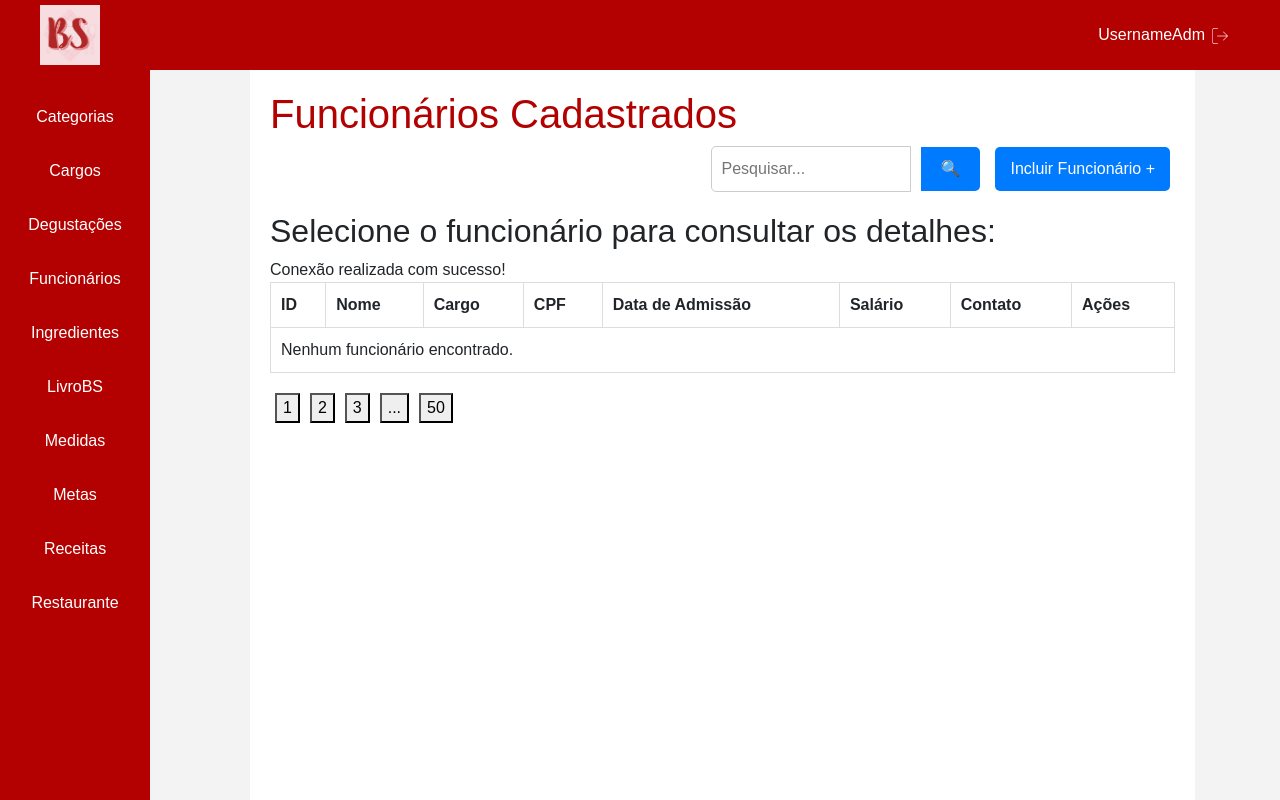
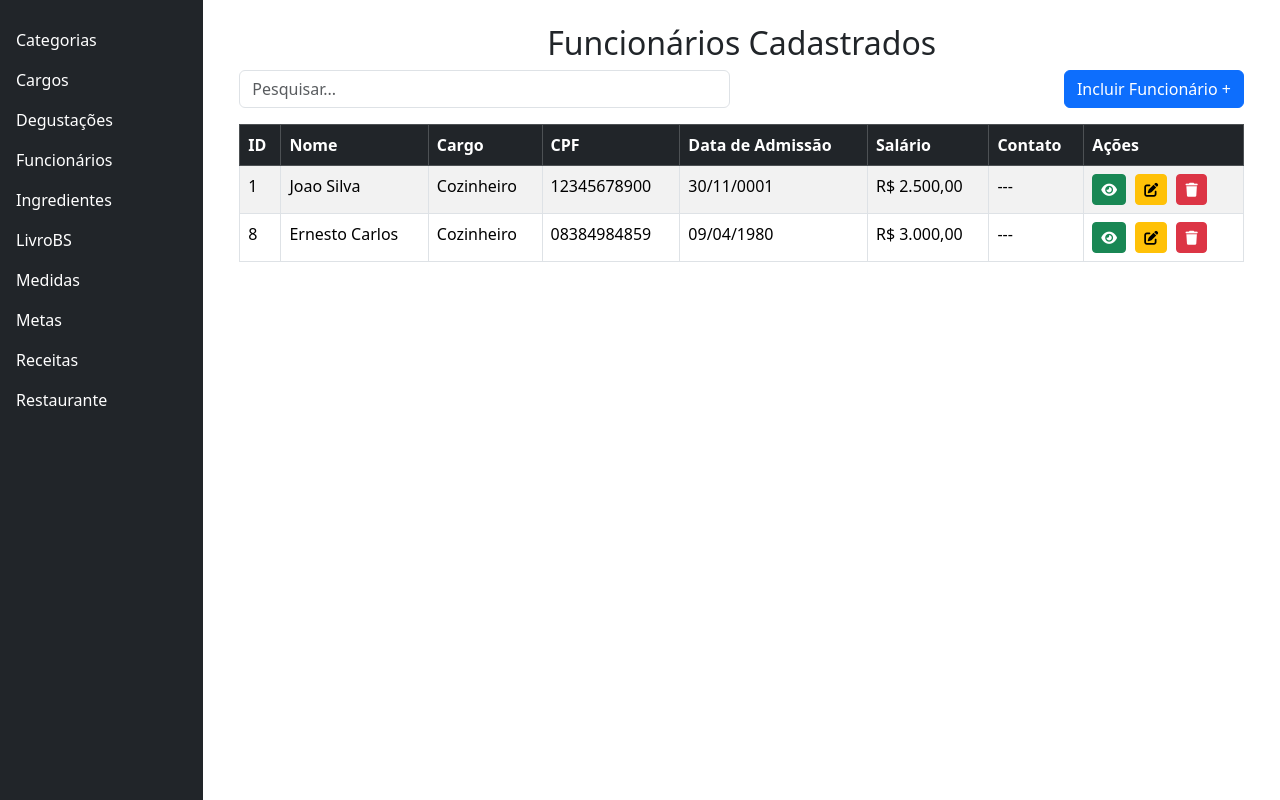
Before and after one commit to AntoniaBod/SistemaIntranetBS, a PHP site: page /SistemaIntranetBS/TEMPLATES/listarFunc_admin.php in a window 1280 px wide. Run offline with PHP 8.4, Linux system fonts and the light colour scheme; data that the repository does not hold is empty; some libraries are stand-ins or nearby versions.

Commit message:
Atualização

```diff
--- a/TEMPLATES/listarFunc_admin.php
+++ b/TEMPLATES/listarFunc_admin.php
@@ -1,35 +1,90 @@
 <!DOCTYPE html>
-<html lang="pt-BR">
+<html lang="pt-br">
 <head>
     <meta charset="UTF-8">
     <meta name="viewport" content="width=device-width, initial-scale=1.0">
-    <title>Lista de Funcionários</title>
-    <link href="https://maxcdn.bootstrapcdn.com/bootstrap/4.5.2/css/bootstrap.min.css" rel="stylesheet">
-    <link rel="stylesheet" href="../CSS/style1.css"> <!-- Adicione o caminho correto para o seu CSS -->
+    <title>Funcionários Cadastrados</title>
+
+    <!-- Bootstrap CSS -->
+    <link href="https://cdn.jsdelivr.net/npm/bootstrap@5.3.0-alpha1/dist/css/bootstrap.min.css" rel="stylesheet">
+    <!-- FontAwesome para ícones -->
+    <script src="https://kit.fontawesome.com/a076d05399.js" crossorigin="anonymous"></script>
+
+    <style>
+        /* Ajustes personalizados */
+        .sidebar {
+            height: 100vh;
+            padding-top: 20px;
+        }
+        .btn-sm {
+            margin-right: 5px;
+        }
+        .container-fluid {
+            padding-left: 0;
+        }
+    </style>
 </head>
 <body>
-    <div class="container">
-        <?php include_once("../INCLUDES/headeradmin.php"); ?> <!-- Incluindo o header e o aside -->
 
-        <main>
-            <h1>Funcionários Cadastrados</h1>
+    <div class="container-fluid">
+        <div class="row">
+            <!-- Barra Lateral -->
+            <nav class="col-md-2 d-none d-md-block bg-dark sidebar">
+                <div class="position-sticky">
+                    <ul class="nav flex-column">
+                        <li class="nav-item">
+                            <a class="nav-link active text-white" href="#">Categorias</a>
+                        </li>
+                        <li class="nav-item">
+                            <a class="nav-link text-white" href="#">Cargos</a>
+                        </li>
+                        <li class="nav-item">
+                            <a class="nav-link text-white" href="#">Degustações</a>
+                        </li>
+                        <li class="nav-item">
+                            <a class="nav-link text-white" href="#">Funcionários</a>
+                        </li>
+                        <li class="nav-item">
+                            <a class="nav-link text-white" href="#">Ingredientes</a>
+                        </li>
+                        <li class="nav-item">
+                            <a class="nav-link text-white" href="#">LivroBS</a>
+                        </li>
+                        <li class="nav-item">
+                            <a class="nav-link text-white" href="#">Medidas</a>
+                        </li>
+                        <li class="nav-item">
+                            <a class="nav-link text-white" href="#">Metas</a>
+                        </li>
+                        <li class="nav-item">
+                            <a class="nav-link text-white" href="#">Receitas</a>
+                        </li>
+                        <li class="nav-item">
+                            <a class="nav-link text-white" href="#">Restaurante</a>
+                        </li>
+                    </ul>
+                </div>
+            </nav>
 
-            <!-- Seção de pesquisa e inclusão de funcionário -->
-            <div class="actions-top">
-                <!-- Campo de pesquisa e botão de inclusão juntos, alinhados à direita -->
-                <div class="search-actions">
-                    <input type="text" placeholder="Pesquisar..." name="search" class="input-search">
-                    <button class="btn-search">🔍</button>
-                    <!-- Botão para incluir novo funcionário com link -->
-                    <a href="incluirFunc.php" class="btn-add">Incluir Funcionário +</a>
+            <!-- Conteúdo Principal -->
+            <main class="col-md-10 ms-sm-auto col-lg-10 px-md-4">
+                <div class="container mt-4">
+                    <h2 class="text-center">Funcionários Cadastrados</h2>
+
+                    <!-- Campo de busca e botão Incluir -->
+                    <div class="row justify-content-between mb-3">
+                        <div class="col-12 col-md-6">
+                            <input type="text" class="form-control" placeholder="Pesquisar...">
+                        </div>
+                        <div class="col-12 col-md-4 text-md-end">
+                            <button class="btn btn-primary mt-2 mt-md-0">Incluir Funcionário +</button>
                         </div>
                     </div>
 
-            <h2>Selecione o funcionário para consultar os detalhes:</h2>
-
-            <!-- Tabela para exibir a lista de funcionários -->
-            <table>
-                    <thead>
+                    <!-- Tabela Responsiva -->
+                    <div class="table-responsive">
+                        <table class="table table-bordered table-striped">
+                            <thead class="table-dark">
                                 <tr>
                                     <th>ID</th>
                                     <th>Nome</th>
@@ -37,58 +92,61 @@
                                     <th>CPF</th>
                                     <th>Data de Admissão</th>
                                     <th>Salário</th>
-                <th>Contato</th> <!-- Nova coluna para contato -->
+                                    <th>Contato</th>
                                     <th>Ações</th>
                                 </tr>
                             </thead>
                             <tbody>
-            <?php
-            // Incluindo a conexão com o banco de dados
-            include('../CONFIG/conexao.php');
-
-            // Query para obter a lista de funcionários com seus cargos
-            $sql = "SELECT f.id_funcionario, f.nome, c.nome AS cargo, f.cpf, f.dt_adm, f.salario, f.contato
-                    FROM funcionario f
-                    JOIN cargo c ON f.fk_cargo = c.id_cargo";
-
-            $result = $conn->query($sql);
-
-            // Verifica se há resultados na consulta
-            if ($result->num_rows > 0) {
-                // Exibe os funcionários em cada linha da tabela
-                while($row = $result->fetch_assoc()) {
-                    echo "<tr>";
-                    echo "<td>" . $row['id_funcionario'] . "</td>";
-                    echo "<td>" . $row['nome'] . "</td>";
-                    echo "<td>" . $row['cargo'] . "</td>";
-                    echo "<td>" . $row['cpf'] . "</td>";
-                    echo "<td>" . date("d/m/Y", strtotime($row['dt_adm'])) . "</td>";
-                    echo "<td>R$ " . number_format($row['salario'], 2, ',', '.') . "</td>";
-                    echo "<td>" . $row['contato'] . "</td>"; // Exibindo o contato
-                    echo "<td>
-                        <a href='visualizarFunc.php?id=" . $row['id_funcionario'] . "' class='btn-view'>👁️</a>
-                        <a href='editarFunc.php?id=" . $row['id_funcionario'] . "' class='btn-edit'>✏️</a>
-                        <a href='../CONFIG/processamento.php?acao=excluir&id=" . $row['id_funcionario'] . "' class='btn-delete' onclick='return confirm(\"Tem certeza que deseja excluir este funcionário?\");'>🗑️</a>
-                    </td>";
-                    echo "</tr>";
-                }
-            } else {
-                echo "<tr><td colspan='8'>Nenhum funcionário encontrado.</td></tr>"; // Ajuste o colspan
-            }
-            ?>
+                                <tr>
+                                    <td>1</td>
+                                    <td>Joao Silva</td>
+                                    <td>Cozinheiro</td>
+                                    <td>12345678900</td>
+                                    <td>30/11/0001</td>
+                                    <td>R$ 2.500,00</td>
+                                    <td>---</td>
+                                    <td>
+                                        <button class="btn btn-success btn-sm">
+                                            <i class="fas fa-eye"></i>
+                                        </button>
+                                        <button class="btn btn-warning btn-sm">
+                                            <i class="fas fa-edit"></i>
+                                        </button>
+                                        <button class="btn btn-danger btn-sm">
+                                            <i class="fas fa-trash"></i>
+                                        </button>
+                                    </td>
+                                </tr>
+                                <tr>
+                                    <td>8</td>
+                                    <td>Ernesto Carlos</td>
+                                    <td>Cozinheiro</td>
+                                    <td>08384984859</td>
+                                    <td>09/04/1980</td>
+                                    <td>R$ 3.000,00</td>
+                                    <td>---</td>
+                                    <td>
+                                        <button class="btn btn-success btn-sm">
+                                            <i class="fas fa-eye"></i>
+                                        </button>
+                                        <button class="btn btn-warning btn-sm">
+                                            <i class="fas fa-edit"></i>
+                                        </button>
+                                        <button class="btn btn-danger btn-sm">
+                                            <i class="fas fa-trash"></i>
+                                        </button>
+                                    </td>
+                                </tr>
+                                <!-- Outros registros de funcionários -->
                             </tbody>
-
                         </table>
-
-            <!-- Paginação (se aplicável) -->
-            <div class="pagination">
-                <button>1</button>
-                <button>2</button>
-                <button>3</button>
-                <button>...</button>
-                <button>50</button>
+                    </div>
                 </div>
             </main>
         </div>
+    </div>
+
+    <!-- Bootstrap JS -->
+    <script src="https://cdn.jsdelivr.net/npm/bootstrap@5.3.0-alpha1/dist/js/bootstrap.bundle.min.js"></script>
 </body>
 </html>
```
Lines whose indentation alone changed are shown as unchanged.
